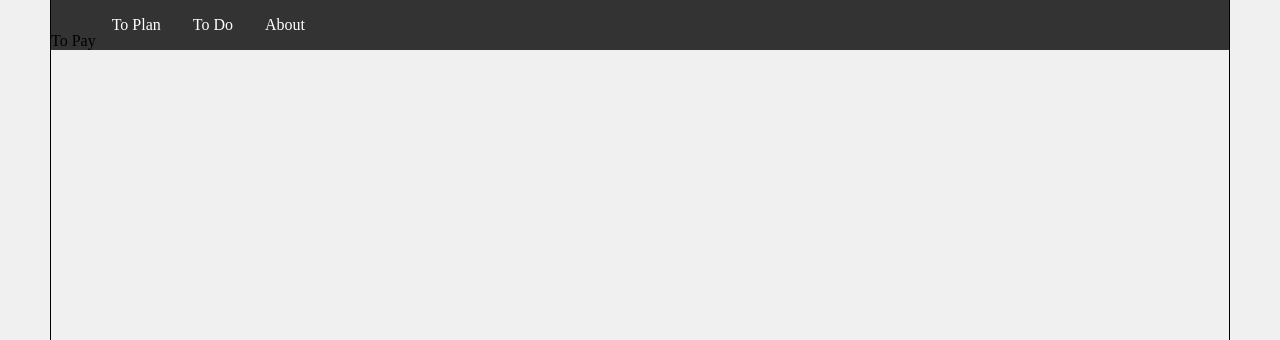
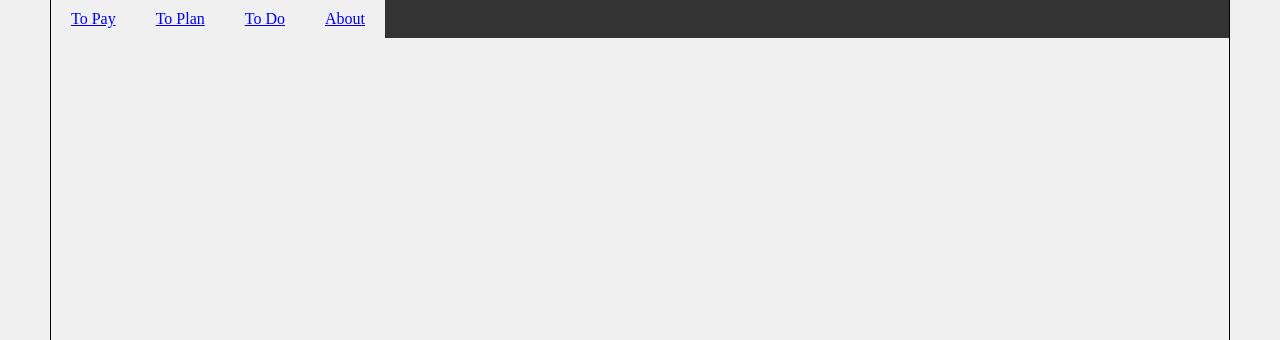
Before and after one commit to ryliewalsh/Orderly, a PHP site: page / in a window 1280 px wide. Shown: the part 211-551 px from the top of the page. Run offline with PHP 8.4, Linux system fonts and the light colour scheme.

Commit message:
added pages

```diff
--- /dev/null
+++ b/about.php
@@ -0,0 +1 @@
+<?php include_once("index.html"); ?>
--- /dev/null
+++ b/do.php
@@ -0,0 +1 @@
+<?php include_once("index.html"); ?>
--- a/header.php
+++ b/header.php
@@ -9,9 +9,9 @@
     </header>
         <div id="nav">
             <ol>
-                <li><a href="toPay.php"></a>To Pay</li>
-                <li><a href="comments.php">To Plan</a></li>
-                <li><a href="not-stolen.php">To Do</a></li>
+                <li><a href="pay.php">To Pay</a></li>
+                <li><a href="plan.php">To Plan</a></li>
+                <li><a href="do.php">To Do</a></li>
                 <li><a href="about.php">About</a></li>
             </ol>
         </div>
--- /dev/null
+++ b/pay.php
@@ -0,0 +1 @@
+<?php include_once("index.html"); ?>
--- /dev/null
+++ b/plan.php
@@ -0,0 +1 @@
+<?php include_once("index.html"); ?>
--- a/style.css
+++ b/style.css
@@ -38,11 +38,11 @@ ol {
  }
 
  li a {
-   display: block;
-   color: white;
-   text-align: center;
-   padding: 16px;
-   text-decoration: none;
+  display: flex;
+  justify-content: space-between;
+  align-items: center;
+  background-color: #f0f0f0;
+  padding: 10px 20px;
  }
 
  li a:hover {
```
